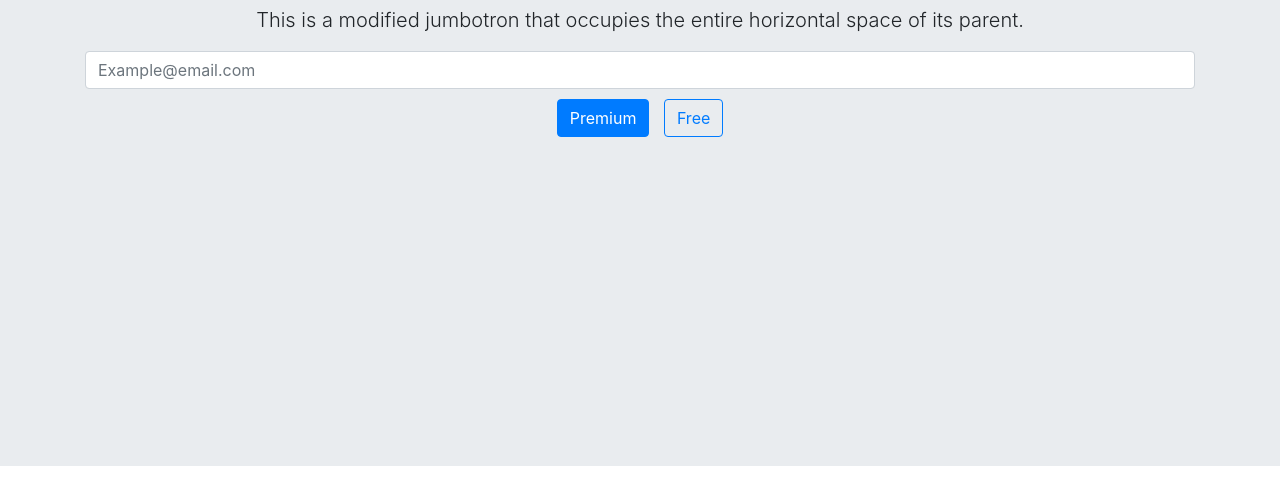
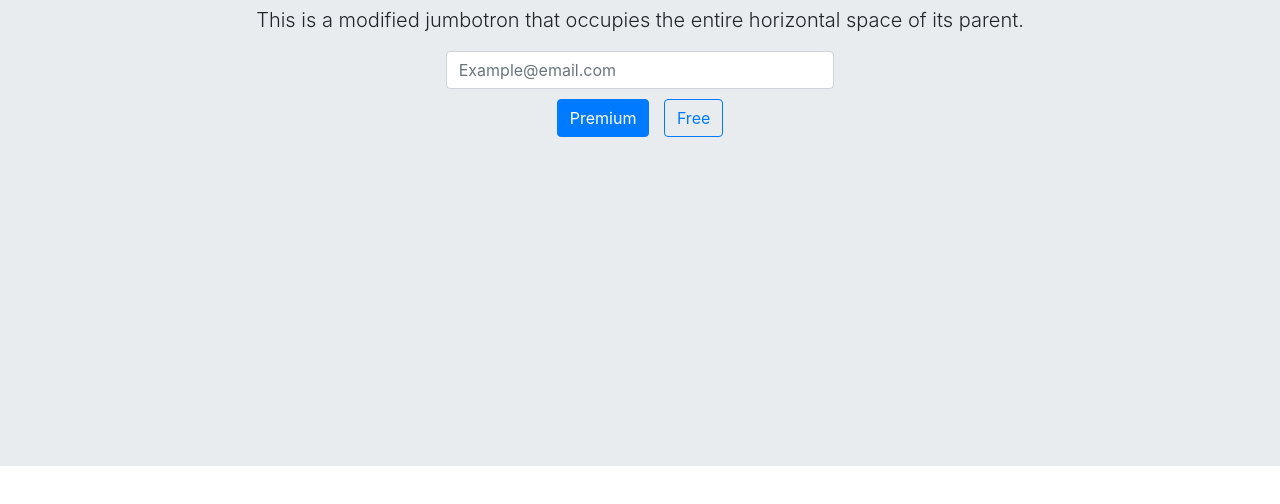
Before and after one commit to tmd913/travel-landing-page, a plain HTML site: page index.html in a window 1280 px wide. Shown: the part 198-702 px from the top of the page. Drawn offline with nearby package versions, Linux system fonts and the light colour scheme.

Commit message:
change size of input bar

```diff
--- a/style.css
+++ b/style.css
@@ -2,11 +2,6 @@
     height: 600px;
     text-align: center;
 }
-
-input {
-    margin-bottom: 10px;
-}
-
 
 #premium {
     margin-right: 5px;
@@ -15,3 +10,9 @@ input {
 #free {
     margin-left: 5px;
 }
+
+.form-control {
+    width: 35%;
+    margin: 0 auto;
+    margin-bottom: 10px;
+}
```
